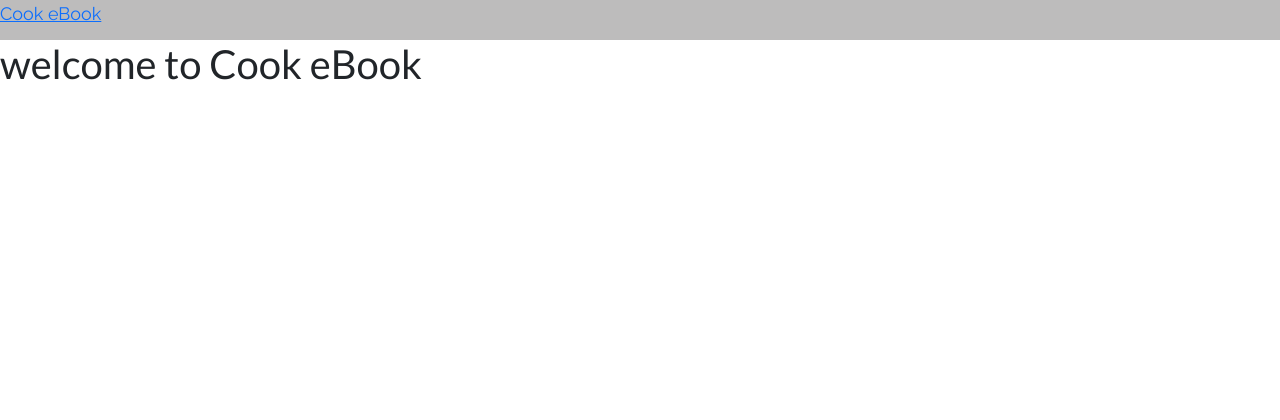
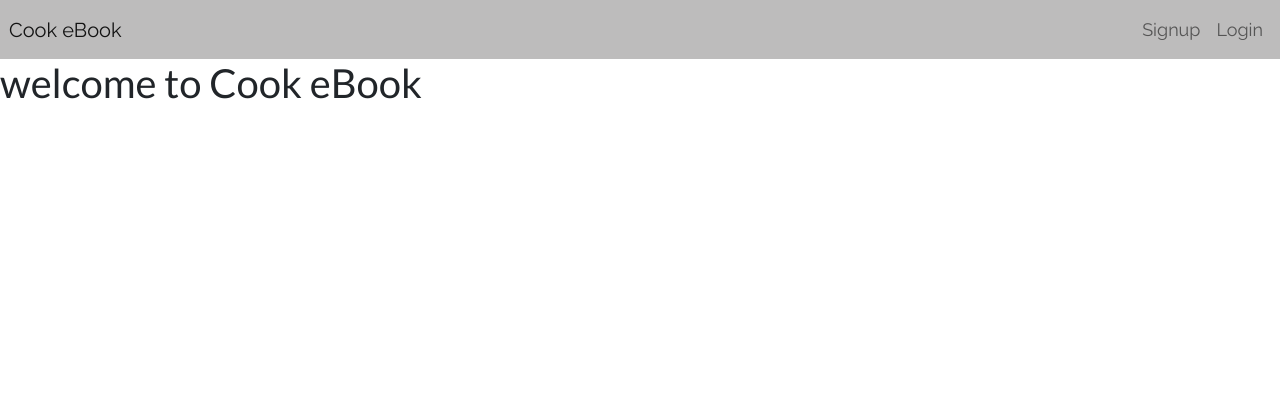
Before and after one commit to mountaincharlie/cook-ebook, a Django app: page / in a window 1280 px wide. Shown: the top 420 px of the page. Run offline with Django 3.2, Linux system fonts and the light colour scheme.

Commit message:
feat: ade expandable navba with user authetication check

```diff
--- a/static/css/style.css
+++ b/static/css/style.css
@@ -30,6 +30,7 @@ body{
 header{
     font-family: Raleway, sans-serif;
     min-height: 5vh;
+    padding: 0 0.5em;
 }
 
 
--- a/templates/base.html
+++ b/templates/base.html
@@ -19,11 +19,8 @@
         <!-- font awesome cdn -->
 
         <!-- bootstrap cdn -->
-        <link href="https://cdn.jsdelivr.net/npm/bootstrap@5.0.1/dist/css/bootstrap.min.css" rel="stylesheet"
-            integrity="sha384-+0n0xVW2eSR5OomGNYDnhzAbDsOXxcvSN1TPprVMTNDbiYZCxYbOOl7+AMvyTG2x" crossorigin="anonymous">
-        <script src="https://cdn.jsdelivr.net/npm/bootstrap@5.0.1/dist/js/bootstrap.bundle.min.js"
-            integrity="sha384-gtEjrD/SeCtmISkJkNUaaKMoLD0//ElJ19smozuHV6z3Iehds+3Ulb9Bn9Plx0x4" crossorigin="anonymous">
-        </script>
+        <link href="https://cdn.jsdelivr.net/npm/bootstrap@5.0.2/dist/css/bootstrap.min.css" rel="stylesheet" integrity="sha384-EVSTQN3/azprG1Anm3QDgpJLIm9Nao0Yz1ztcQTwFspd3yD65VohhpuuCOmLASjC" crossorigin="anonymous">
+        <script src="https://cdn.jsdelivr.net/npm/bootstrap@5.0.2/dist/js/bootstrap.bundle.min.js" integrity="sha384-MrcW6ZMFYlzcLA8Nl+NtUVF0sA7MsXsP1UyJoMp4YLEuNSfAP+JcXn/tWtIaxVXM" crossorigin="anonymous"></script>
 
         <!-- ADD favicon link to ensure its found by all browsers -->
         <!-- <link href = "#" rel = "shortcut icon" type = "image/x-icon"> -->
@@ -35,9 +32,39 @@
     </head>
 
     <body>
+        <!-- navbar header -->
         <header class="header--bg-light-grey">
-            <a href="{% url 'home' %}">Cook eBook</a>
-            <nav>
+            <nav class="navbar navbar-expand-md navbar-light">
+
+                <!-- clickable site logo -->
+                <a class="navbar-brand" href="{% url 'home' %}">Cook eBook</a>
+
+                <!-- Bootstrap expandable navbar link: https://getbootstrap.com/docs/5.0/components/navbar/#external-content -->
+                <button class="navbar-toggler" type="button" data-bs-toggle="collapse" data-bs-target="#navbarToggleMobileMenu" aria-controls="navbarToggleMobileMenu" aria-expanded="false" aria-label="Toggle navigation">
+                    <span class="navbar-toggler-icon"></span>
+                </button>
+
+                <div class="collapse navbar-collapse" id="navbarToggleMobileMenu">
+                    <ul class="navbar-nav text-end ms-auto">
+                        {% if user.is_authenticated %}
+                        <!-- menu options when a user is logged in -->
+                        <li class="nav-item">
+                            <a class="nav-link" href="#">My eBook</a>
+                        </li>
+                        <li class="nav-item">
+                            <a class="nav-link" href="#">Logout</a>
+                        </li>
+                        {% else %}
+                        <!-- default menu options -->
+                        <li class="nav-item">
+                            <a class="nav-link" href="#">Signup</a>
+                        </li>
+                        <li class="nav-item">
+                            <a class="nav-link" href="#">Login</a>
+                        </li>
+                        {% endif %}
+                    </ul>
+                </div>
 
             </nav>
         </header>
```
